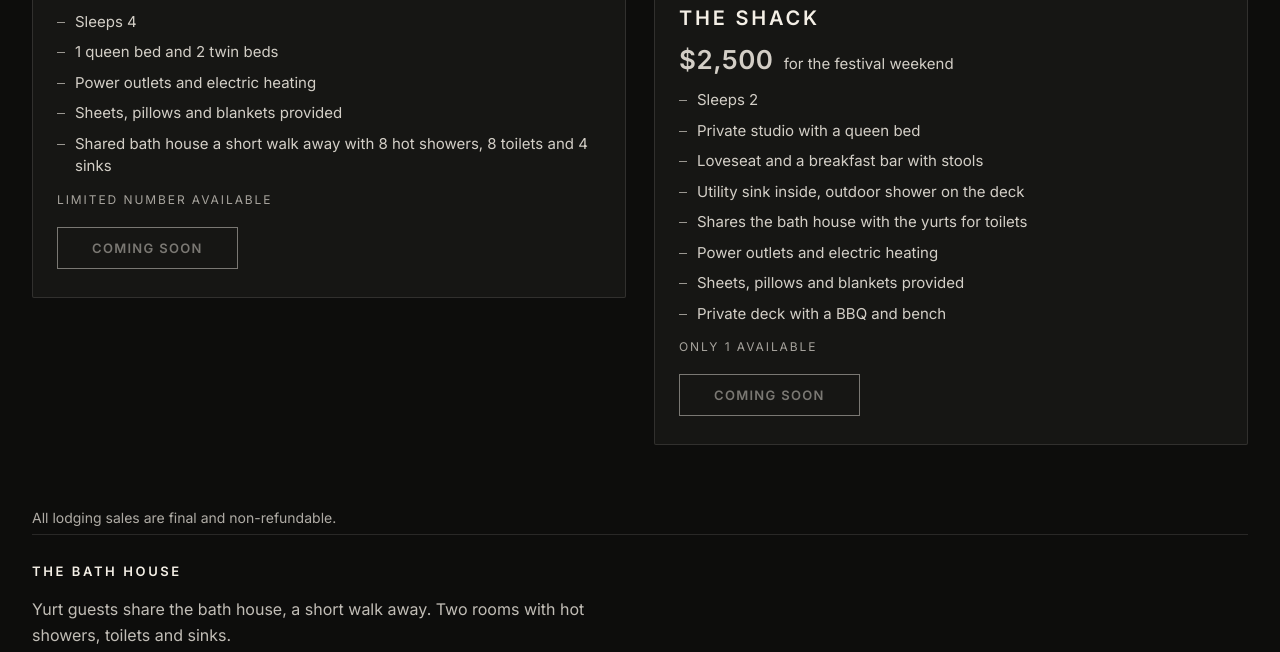
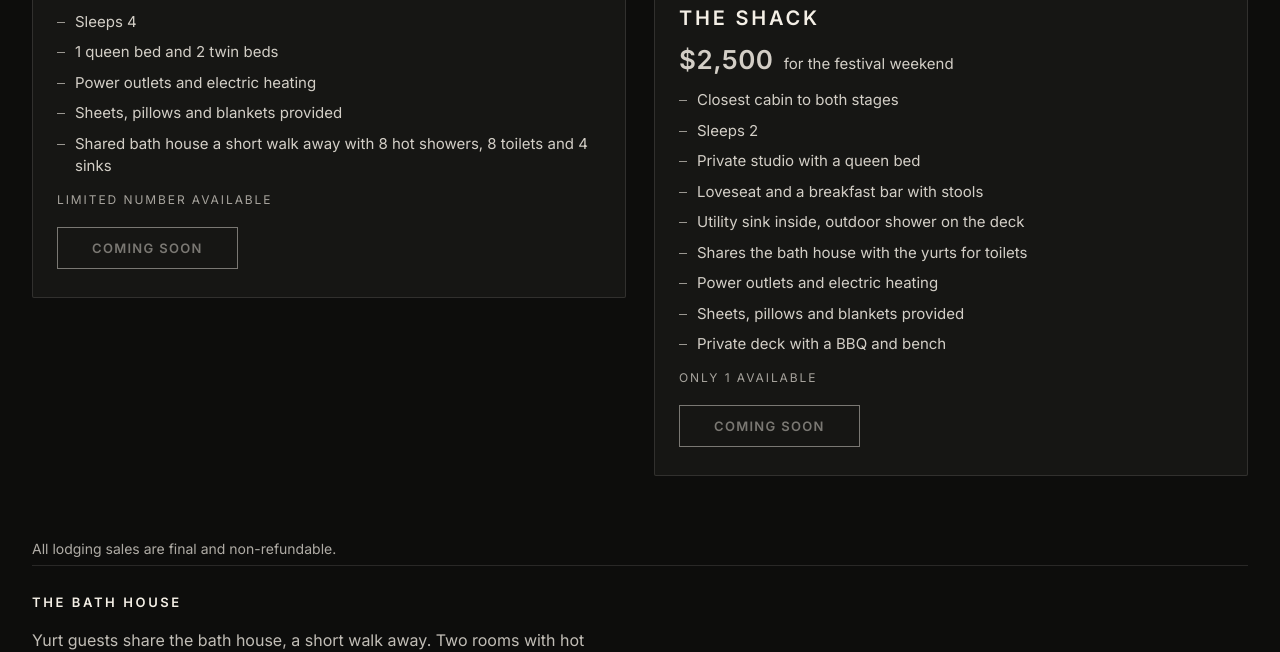
Before and after one commit to lebronsunkle/yoonfest-site, a plain HTML site: page public/lodging.html in a window 1280 px wide. Shown: the part 906-1558 px from the top of the page. Drawn offline with Linux system fonts and the light colour scheme; no server answers.

Commit message:
The Shack: closest cabin to both stages
Co-Authored-By: Claude Opus 5.5 <noreply@anthropic.com>
Claude-Session: https://claude.ai/code/session_01Cqt9beb6wHxpmvV5sUSLvD

```diff
--- a/public/lodging.html
+++ b/public/lodging.html
@@ -238,7 +238,7 @@
     <div class="l-body">
       <h2>The Shack</h2>
       <p class="l-price"><strong>$2,500</strong> for the festival weekend</p>
-      <ul class="l-facts"><li>Sleeps 2</li><li>Private studio with a queen bed</li><li>Loveseat and a breakfast bar with stools</li><li>Utility sink inside, outdoor shower on the deck</li><li>Shares the bath house with the yurts for toilets</li><li>Power outlets and electric heating</li><li>Sheets, pillows and blankets provided</li><li>Private deck with a BBQ and bench</li></ul>
+      <ul class="l-facts"><li>Closest cabin to both stages</li><li>Sleeps 2</li><li>Private studio with a queen bed</li><li>Loveseat and a breakfast bar with stools</li><li>Utility sink inside, outdoor shower on the deck</li><li>Shares the bath house with the yurts for toilets</li><li>Power outlets and electric heating</li><li>Sheets, pillows and blankets provided</li><li>Private deck with a BBQ and bench</li></ul>
       <p class="l-note" data-note="shack">Only 1 available</p>
       <a class="btn l-book is-soon" data-product="shack" aria-disabled="true">Coming soon</a>
       <p class="l-err" data-err="shack" role="status" hidden></p>
```
